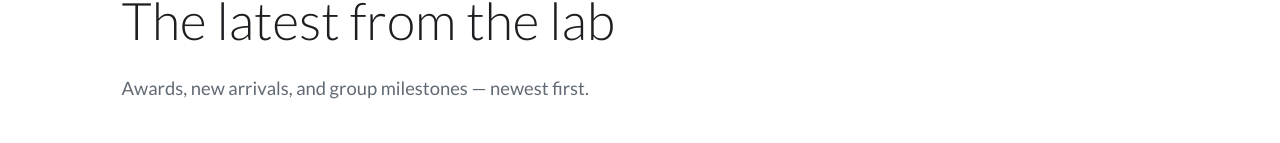
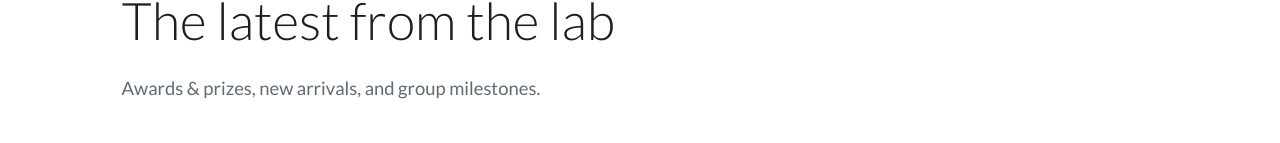
Before and after one commit to heid-lab/heid-lab.github.io, an Astro site: page /news in a window 1280 px wide. Shown: the part 216-359 px from the top of the page. Built offline with nearby package versions, Linux system fonts and the light colour scheme; Astro itself is replaced by a stand-in of ours.

Commit message:
refactor: reword news page header

```diff
--- a/src/pages/news.astro
+++ b/src/pages/news.astro
@@ -10,7 +10,7 @@ import Layout from '../layouts/Layout.astro';
     <p class="eyebrow">What's New</p>
     <h1>The latest from the lab</h1>
     <p>
-      Awards, new arrivals, and group milestones — newest first.
+      Awards & prizes, new arrivals, and group milestones.
     </p>
 
     <div data-news data-news-months data-news-collapse="5"></div>
```
